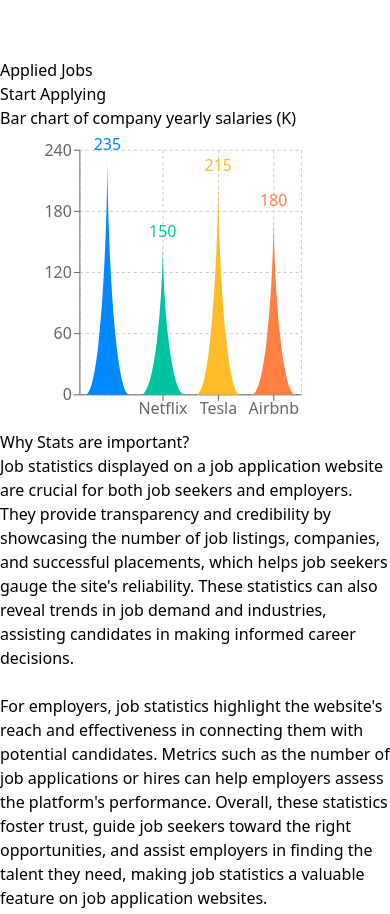
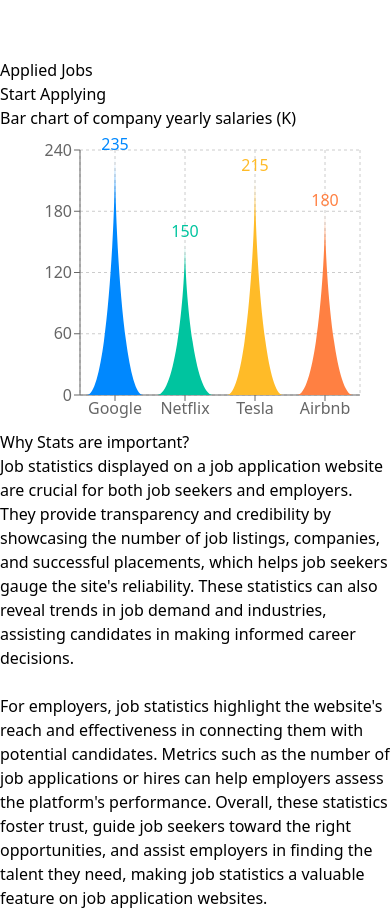
Before and after one commit to Barshonwebdev/Job-Club, a React (Vite) app: page /stat in a window 390 px wide. Shown: the part 1184-2098 px from the top of the page. Built offline with nearby package versions, Linux system fonts and the light colour scheme.

Commit message:
statistics page complete with bar chart (responsive)

```diff
--- a/src/components/Statistics/Statistics.jsx
+++ b/src/components/Statistics/Statistics.jsx
@@ -54,7 +54,7 @@
         Bar chart of company yearly salaries (K)
       </p>
       <div className="flex justify-center ">
-        <ResponsiveContainer width="85%" height={300}>
+        <ResponsiveContainer width="100%" height={300}>
           <BarChart
             width={500}
             height={300}
```
